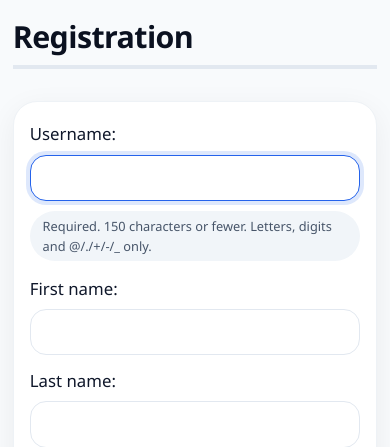
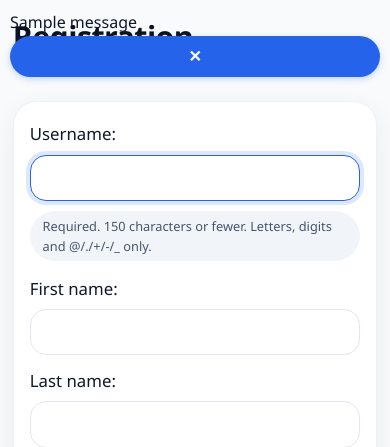
Before and after one commit to Hypothalamus143/FlooD.Onate, a Django app: page /register/ in a window 390 px wide. Shown: the top 447 px of the page. Run offline with Django 5.2, Linux system fonts and the light colour scheme; tables that the repository leaves empty hold one stand-in row (values such as "Sample post"); one stand-in notice (Sample message) is shown.

Commit message:
floating messages

```diff
--- a/static/css/styles.css
+++ b/static/css/styles.css
@@ -1,3 +1,6 @@
+/* styles.css - Django styling with floating toast messages */
+
+/* ---------- RESET & BASE ---------- */
 * {
     margin: 0;
     padding: 0;
@@ -104,7 +107,6 @@ input[type="button"]:focus-visible {
     outline-offset: 2px;
 }
 
-/* secondary / cancel buttons (optional) */
 .btn-secondary {
     background: #e2e8f0;
     color: #1e293b;
@@ -116,7 +118,7 @@ input[type="button"]:focus-visible {
     box-shadow: 0 4px 10px rgba(0,0,0,0.05);
 }
 
-/* ---------- FORMS (general) ---------- */
+/* ---------- FORMS ---------- */
 form {
     background: white;
     padding: 2rem 2.2rem;
@@ -130,7 +132,7 @@ form p {
     margin-bottom: 0.6rem;
 }
 
-/* ---------- FORM FIELDS (inputs, selects, textarea) ---------- */
+/* ---------- FORM FIELDS ---------- */
 input:not([type="submit"]):not([type="button"]):not([type="checkbox"]):not([type="radio"]),
 select,
 textarea {
@@ -155,7 +157,6 @@ textarea:focus {
     outline: none;
 }
 
-/* checkbox & radio - keep inline */
 input[type="checkbox"],
 input[type="radio"] {
     margin-right: 0.5rem;
@@ -164,7 +165,6 @@ input[type="radio"] {
     vertical-align: middle;
 }
 
-/* labels */
 label {
     font-weight: 500;
     color: #0f172a;
@@ -172,7 +172,7 @@ label {
     margin-bottom: 0.1rem;
 }
 
-/* ---------- HELPTEXT (Django) ---------- */
+/* ---------- HELPTEXT ---------- */
 .helptext,
 ul.helptext {
     display: block;
@@ -189,7 +189,6 @@ ul.helptext {
     max-width: 100%;
 }
 
-/* help text inside list (Django often wraps in <ul>) */
 ul.helptext {
     list-style: none;
     padding: 0.4rem 0.9rem;
@@ -200,7 +199,7 @@ ul.helptext li {
     margin-right: 0.5rem;
 }
 
-/* ---------- ERRORLIST (Django) ---------- */
+/* ---------- ERRORLIST ---------- */
 .errorlist {
     list-style: none;
     background: #fef2f2;
@@ -217,7 +216,6 @@ ul.helptext li {
     margin: 0.2rem 0;
 }
 
-/* field with errors — highlight input */
 .errorlist + input,
 .errorlist + select,
 .errorlist + textarea {
@@ -225,40 +223,78 @@ ul.helptext li {
     box-shadow: 0 0 0 3px rgba(220, 38, 38, 0.15);
 }
 
-/* ---------- MESSAGES (Django messages) ---------- */
+/* ============================================================
+   FLOATING TOAST MESSAGES - SIMPLIFIED & RELIABLE
+   ============================================================ */
+
+/* Make messages container fixed position */
 .messages {
-    list-style: none;
-    margin: 1.2rem 0;
+    position: fixed !important;
+    top: 20px !important;
+    right: 20px !important;
+    z-index: 9999 !important;
+    list-style: none !important;
+    margin: 0 !important;
+    padding: 0 !important;
+    max-width: 400px !important;
+    width: auto !important;
+    display: flex !important;
+    flex-direction: column !important;
+    gap: 10px !important;
 }
 
+/* Style each message as a toast */
 .messages li {
-    padding: 0.8rem 1.4rem;
-    border-radius: 40px;
-    background: #f1f5f9;
-    border-left: 6px solid #2563eb;
-    margin-bottom: 0.6rem;
-    font-weight: 500;
+    display: block !important;
+    padding: 15px 20px !important;
+    border-radius: 12px !important;
+    background: white !important;
+    box-shadow: 0 8px 30px rgba(0, 0, 0, 0.15) !important;
+    font-weight: 500 !important;
+    font-size: 0.95rem !important;
+    color: #0f172a !important;
+    border-left: 6px solid #2563eb !important;
+    animation: slideInRight 0.4s ease-out !important;
 }
 
-.messages .success {
-    background: #ecfdf5;
-    border-left-color: #16a34a;
-    color: #14532d;
+/* Message types */
+.messages li.success {
+    background: #ecfdf5 !important;
+    border-left-color: #16a34a !important;
+    color: #14532d !important;
 }
 
-.messages .error {
-    background: #fef2f2;
-    border-left-color: #dc2626;
-    color: #7f1d1d;
+.messages li.error {
+    background: #fef2f2 !important;
+    border-left-color: #dc2626 !important;
+    color: #7f1d1d !important;
 }
 
-.messages .warning {
-    background: #fffbeb;
-    border-left-color: #f59e0b;
-    color: #78350f;
+.messages li.warning {
+    background: #fffbeb !important;
+    border-left-color: #f59e0b !important;
+    color: #78350f !important;
 }
 
-/* ---------- UTILITY & LAYOUT ---------- */
+.messages li.info {
+    background: #eff6ff !important;
+    border-left-color: #2563eb !important;
+    color: #1e3a8a !important;
+}
+
+/* Slide in animation */
+@keyframes slideInRight {
+    from {
+        opacity: 0;
+        transform: translateX(100px);
+    }
+    to {
+        opacity: 1;
+        transform: translateX(0);
+    }
+}
+
+/* ---------- UTILITY ---------- */
 .container {
     max-width: 820px;
     margin: 0 auto;
@@ -298,21 +334,25 @@ ul.helptext li {
         font-size: 0.8rem;
         padding: 0.3rem 0.8rem;
     }
+
+    .messages {
+        top: 10px !important;
+        right: 10px !important;
+        left: 10px !important;
+        max-width: none !important;
+    }
 }
 
-/* ---------- ADDITIONAL POLISH ---------- */
-/* style 'for' attribute on labels (Django form rows) */
+/* ---------- EXTRA POLISH ---------- */
 form ul {
     list-style: none;
     padding-left: 0;
 }
 
-/* django default form rows (p, li) */
 form li {
     margin-bottom: 0.8rem;
 }
 
-/* small note for password hints etc */
 small,
 .form-text {
     color: #64748b;
@@ -321,7 +361,6 @@ small,
     margin-top: 0.1rem;
 }
 
-/* inline help text (for checkboxes) */
 .helptext-inline {
     display: inline-block;
     margin-left: 0.4rem;
--- /dev/null
+++ b/static/js/script.js
@@ -0,0 +1,23 @@
+document.addEventListener('DOMContentLoaded', function() {
+    const messages = document.querySelectorAll('.messages li');
+    messages.forEach(function(msg) {
+        // Remove from DOM after 5.5 seconds (matches CSS animation)
+        setTimeout(function() {
+            if (msg.parentNode) {
+                msg.style.transition = 'opacity 0.4s ease, transform 0.4s ease';
+                msg.style.opacity = '0';
+                msg.style.transform = 'translateX(50px)';
+                setTimeout(function() {
+                    if (msg.parentNode) {
+                        msg.remove();
+                        // Remove empty messages container
+                        const container = document.querySelector('.messages');
+                        if (container && container.children.length === 0) {
+                            container.remove();
+                        }
+                    }
+                }, 400);
+            }
+        }, 5500);
+    });
+});
--- a/templates/base.html
+++ b/templates/base.html
@@ -10,5 +10,19 @@
 <body>
     {% block content %}
     {% endblock %}
+    {% if messages %}
+    <ul class="messages">
+        {% for message in messages %}
+            <li{% if message.tags %}class="{{message.tags}}"{% endif %}>
+                {{ message }}
+                <button class="close-toast" onclick="this.parentElement.remove()">✕</button>
+            </li>
+
+            {% endfor %}
+    </ul>
+    {% endif %}
+    <script src="{% static 'js/script.js' %}">
+
+    </script>
 </body>
 </html>
--- a/users/views.py
+++ b/users/views.py
@@ -1,6 +1,6 @@
-from django.shortcuts import render, redirect, get_object_or_404
-from django.contrib.auth import authenticate, login
+from django.shortcuts import render, redirect
 from django.contrib.auth.forms import AuthenticationForm
+from django.contrib import messages
 from .forms import RegisterUser
 # Create your views here.
 
@@ -9,6 +9,7 @@ def register(request):
         form = RegisterUser(request.POST)
         if form.is_valid():
             form.save()
+            messages.success(request, "Registered Successfully")
             return redirect("users:login")
     else:
             form = RegisterUser()
```
